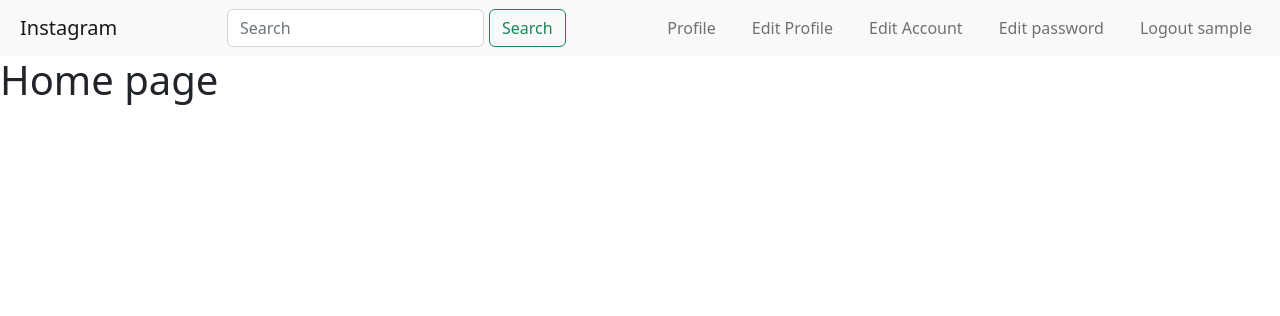
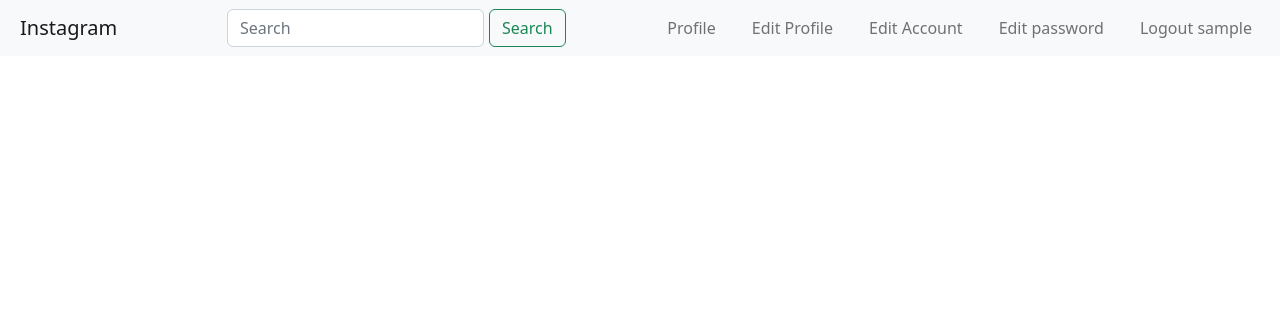
Before and after one commit to krzysztofgrabczynski/Instagram---Django-project, a Django app: page /instagram/ in a window 1280 px wide. Shown: the top 316 px of the page. Run offline with Django 4.2, Linux system fonts and the light colour scheme; the visitor is signed in with stand-in values (Sample User, id 1).

Commit message:
Refafctor

```diff
--- a/main/templates/home.html
+++ b/main/templates/home.html
@@ -5,6 +5,5 @@
 
 {% block body %}
 
-    <h1>Home page</h1>
 
 {% endblock %}
```
